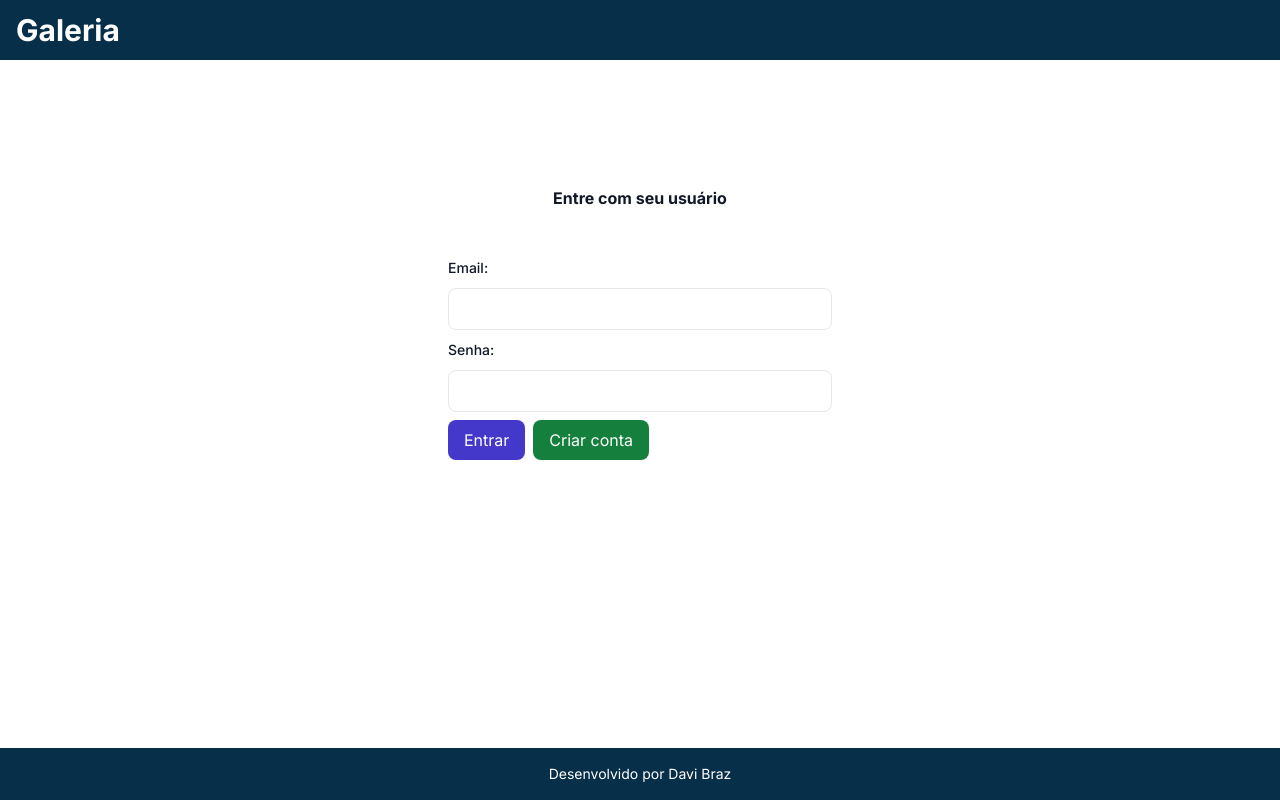
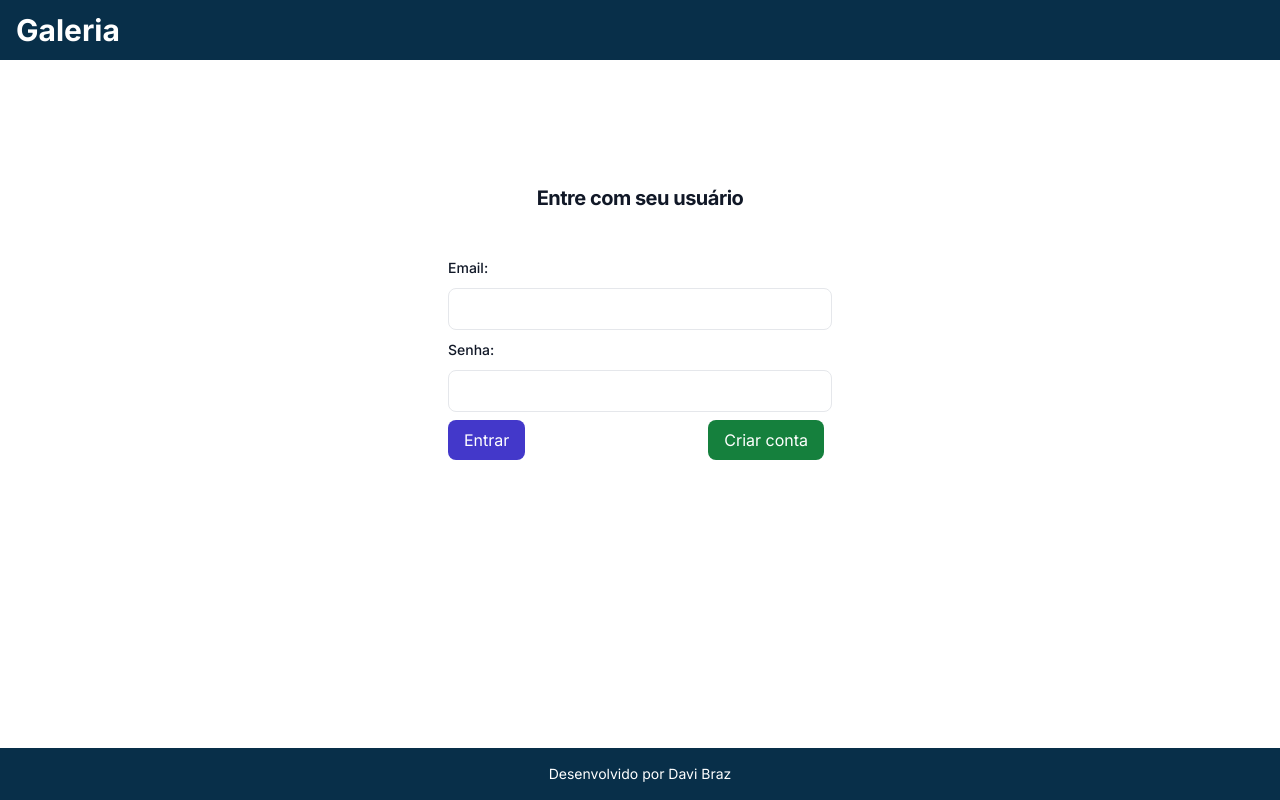
Before and after one commit to DaviBrazz/galeria-imagens-react-springboot, a Next.js app in the folder galeria/: page /formulario in a window 1280 px wide. Built offline with nearby package versions, Linux system fonts and the light colour scheme.

Commit message:
refactor: corrigindo url da api do backend

```diff
--- a/galeria/src/app/formulario/page.tsx
+++ b/galeria/src/app/formulario/page.tsx
@@ -49,7 +49,7 @@ export default function FormularioPage() {
   return (
     <AuthenticatedPage>
     <Template loading={loading}>
-      <section className="flex flex-col items-center justify-center my-5">
+      <section className="flex flex-col items-center justify-center my-5 text-gray-800">
         <h5 className="mt-3 mb-10 text-3xl font-extrabold tracking-tight text-gray-900">
           Nova Imagem
         </h5>
--- a/galeria/src/app/login/page.tsx
+++ b/galeria/src/app/login/page.tsx
@@ -1,6 +1,14 @@
 'use client'
 
-import { Template, RenderIf, InputText, Button, FieldError, useNotification } from '@/components'
+import {
+    Template,
+    RenderIf,
+    InputText,
+    Button,
+    FieldError,
+    useNotification
+} from '@/components'
+
 import { useState } from 'react'
 import { LoginForm, formScheme, validationScheme } from './formSchema'
 import { useFormik } from 'formik'
@@ -8,7 +16,7 @@ import { useAuth } from '@/resources'
 import { useRouter } from 'next/navigation'
 import { AccessToken, Credentials, User } from '@/resources/user/users.resources'
 
-export default function login() {
+export default function Login() {
 
     const [loading, setLoading] = useState<boolean>(false);
     const [newUserState, setNewUserState] = useState<boolean>(false);
@@ -31,9 +39,11 @@ export default function login() {
             }
             try {
                 const accessToken: AccessToken = await auth.authenticate(credentials);
-                router.push("/galeria")
+                auth.initSession(accessToken);
+                router.push("/galeria");
+                router.refresh();
             } catch (error: any) {
-                const message = error?.message;
+                const message = error?.message || 'Erro ao autenticar';
                 notification.notify(message, 'error');
             }
         } else {
@@ -49,7 +59,7 @@ export default function login() {
                 resetForm();
                 setNewUserState(false);
             } catch (error: any) {
-                const message = error?.message;
+                const message = error?.message || 'Erro ao criar usuário';
                 notification.notify(message, 'error');
             }
         }
@@ -57,10 +67,9 @@ export default function login() {
 
     return (
         <Template loading={loading}>
-            <div className='felx min-h-full flex-1 flex-col justify-center px-6 py-12 lg:pc-8'>
-
+            <div className='flex min-h-full flex-1 flex-col justify-center px-6 py-12 lg:px-8'>
                 <div className='sm:mx-auto sm:w-full sm:max-w-sm'>
-                    <h2 className='mt-10 text-center text-1x1 font-bold leading-9 traking-tight text-gray-900'>
+                    <h2 className='mt-10 text-center text-xl font-bold leading-9 tracking-tight text-gray-900'>
                         {newUserState ? 'Criar novo usuário' : 'Entre com seu usuário'}
                     </h2>
                 </div>
@@ -69,70 +78,75 @@ export default function login() {
                     <form onSubmit={handleSubmit} className='space-y-2'>
                         <RenderIf condition={newUserState}>
                             <div>
-                                <label className='block text-sm font-medium leading-6 text-gray-900'>Nome: </label>
-                            </div>
+                                <label className='block text-sm font-medium leading-6 text-gray-900'>Nome:</label>
                                 <div className='mt-2'>
-                                <InputText style='w-full'
+                                    <InputText
+                                        style='w-full'
                                         id='name'
                                         value={values.name}
                                         onChange={handleChange}
-
                                     />
                                     <FieldError error={errors.name} />
                                 </div>
+                            </div>
                         </RenderIf>
+
                         <div>
-                            <label className='block text-sm font-medium leading-6 text-gray-900'>Email: </label>
-                        </div>
+                            <label className='block text-sm font-medium leading-6 text-gray-900'>Email:</label>
                             <div className='mt-2'>
-                            <InputText style='w-full'
+                                <InputText
+                                    style='w-full'
                                     id='email'
                                     value={values.email}
                                     onChange={handleChange}
-
                                 />
                                 <FieldError error={errors.email} />
                             </div>
+                        </div>
+
                         <div>
-                            <label className='block text-sm font-medium leading-6 text-gray-900'>Senha: </label>
-                        </div>
+                            <label className='block text-sm font-medium leading-6 text-gray-900'>Senha:</label>
                             <div className='mt-2'>
-                            <InputText style='w-full'
+                                <InputText
+                                    style='w-full'
                                     type='password'
                                     id='password'
                                     value={values.password}
                                     onChange={handleChange}
-
                                 />
                                 <FieldError error={errors.password} />
+                            </div>
                         </div>
 
                         <RenderIf condition={newUserState}>
                             <div>
-                                <label className='block text-sm font-medium leading-6 text-gray-900'>Repita a senha: </label>
-                            </div>
+                                <label className='block text-sm font-medium leading-6 text-gray-900'>Repita a senha:</label>
                                 <div className='mt-2'>
-                                <InputText style='w-full'
+                                    <InputText
+                                        style='w-full'
                                         type='password'
                                         id='passwordMatch'
                                         value={values.passwordMatch}
                                         onChange={handleChange}
-
                                     />
                                     <FieldError error={errors.passwordMatch} />
                                 </div>
+                            </div>
                         </RenderIf>
-                        <div>
+
+                        <div className='flex items-center justify-between mt-4'>
                             <RenderIf condition={newUserState}>
+                                <>
                                     <Button type='submit' style='bg-indigo-700 hover:bg-indigo-500' label='Salvar' />
-
-                                <Button type='button' style='bg-red-700 hover:bg-red-500 mx-2' label='Cancelar' onClick={event => setNewUserState(false)} />
+                                    <Button type='button' style='bg-red-700 hover:bg-red-500 mx-2' label='Cancelar' onClick={() => setNewUserState(false)} />
+                                </>
                             </RenderIf>
 
                             <RenderIf condition={!newUserState}>
+                                <>
                                     <Button type='submit' style='bg-indigo-700 hover:bg-indigo-500' label='Entrar' />
-
-                                <Button type='button' style='bg-green-700 hover:bg-green-500 mx-2' label='Criar conta' onClick={event => setNewUserState(true)} />
+                                    <Button type='button' style='bg-green-700 hover:bg-green-500 mx-2' label='Criar conta' onClick={() => setNewUserState(true)} />
+                                </>
                             </RenderIf>
                         </div>
                     </form>
@@ -140,5 +154,4 @@ export default function login() {
             </div>
         </Template>
     )
-
 }
--- a/galeria/src/resources/image/image.service.ts
+++ b/galeria/src/resources/image/image.service.ts
@@ -2,7 +2,7 @@ import { Image } from './image.resource'
 import { useAuth } from '@/resources'
 
 class ImageService {
-    baseURL: string = 'http://192.168.1.7:8080/images';
+    baseURL: string = 'http://localhost:8080/v1/images';
     auth = useAuth();
 
     async buscar(query: string = "", extension: string = ""): Promise<Image[]> {
```
Also changed, not shown: 2 other files (tests, documents, lock files or other folders). Lines whose indentation alone changed are shown as unchanged.
